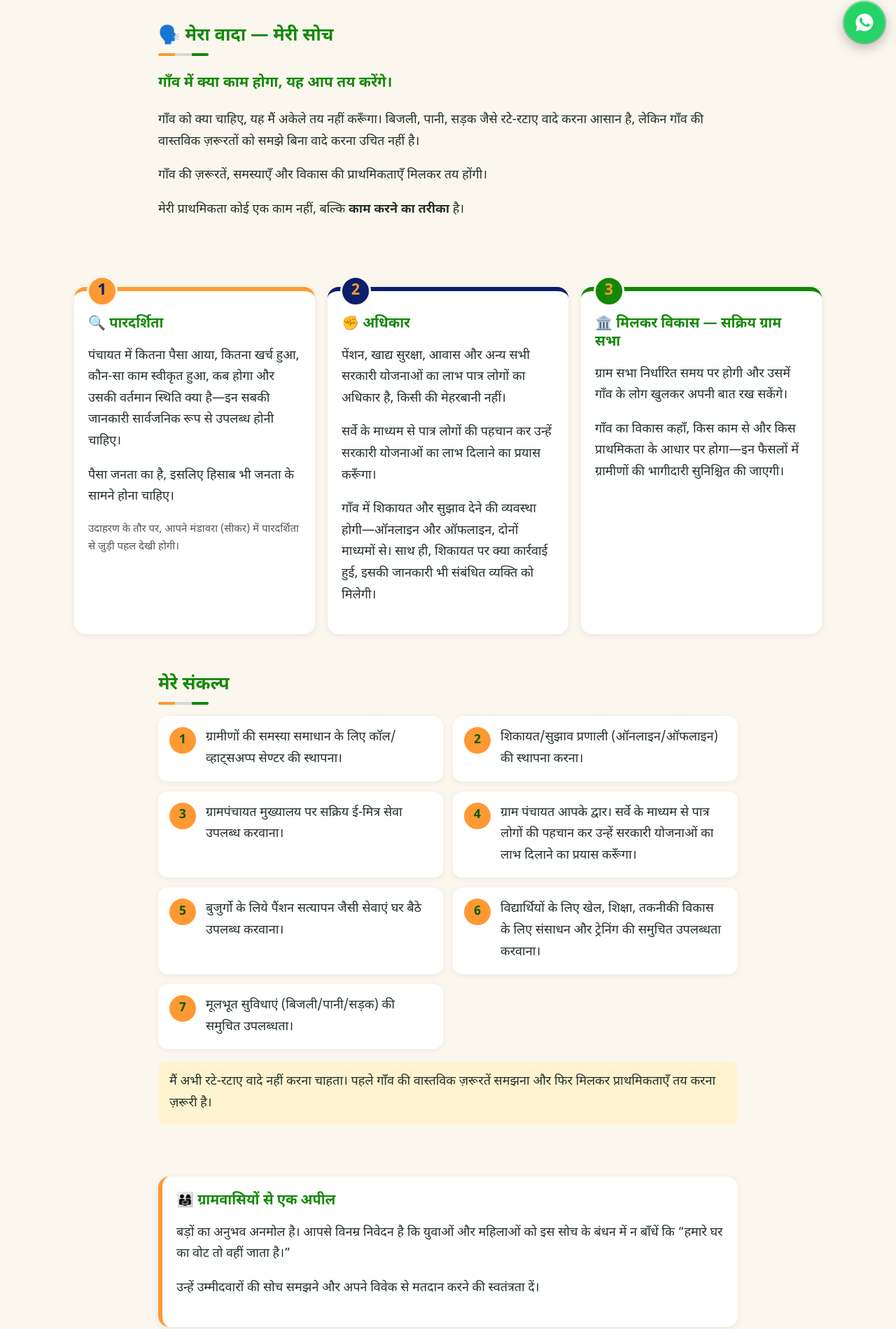
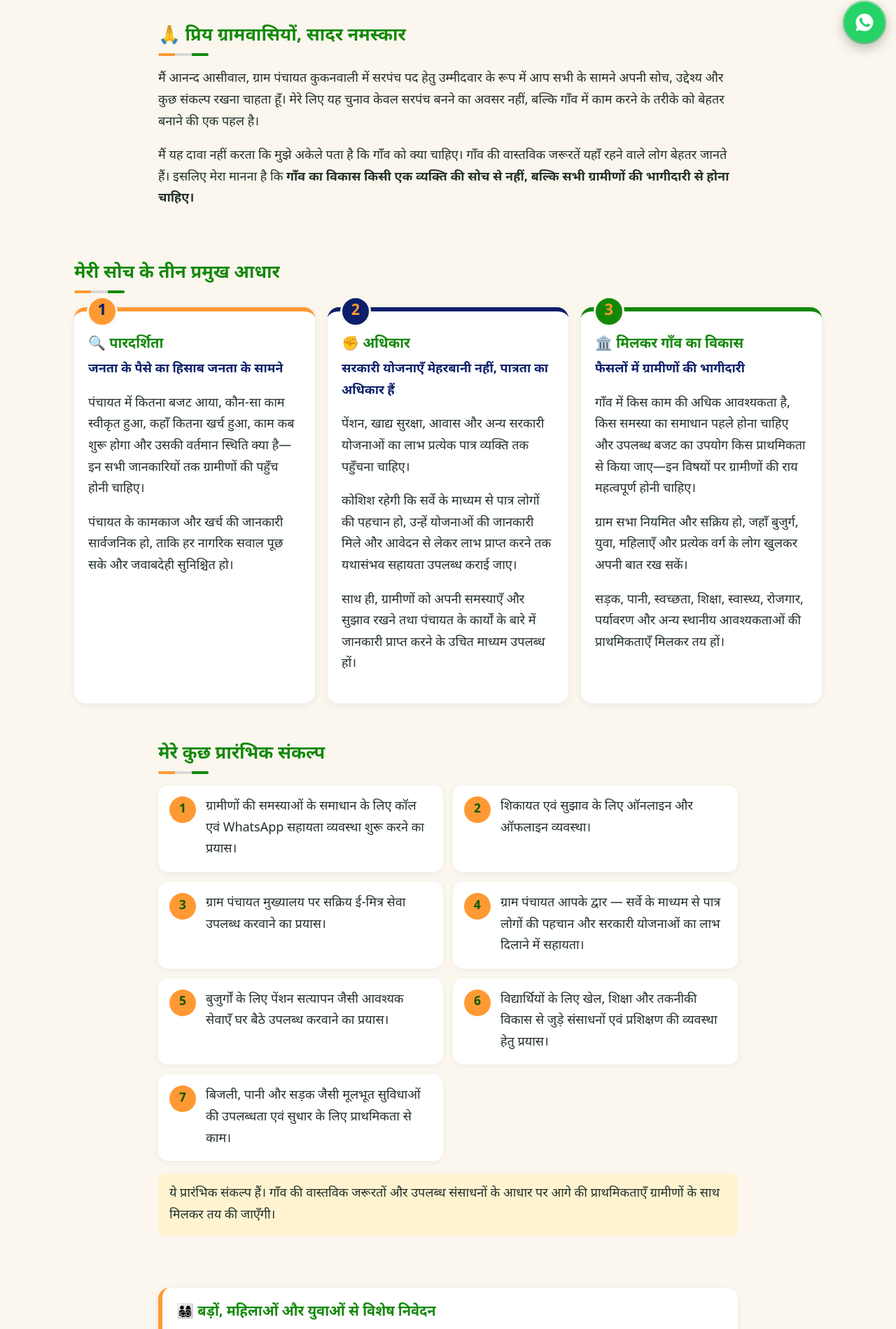
Before and after one commit to anandasiwal/kukanwali-site, a plain HTML site: page index.html in a window 1280 px wide. Shown: the part 723-2622 px from the top of the page at 70% size. Drawn offline with Linux system fonts and the light colour scheme.

Commit message:
Rewrite page content from the candidate letter
Co-Authored-By: Claude Sonnet 5.5 <noreply@anthropic.com>

```diff
--- a/index.html
+++ b/index.html
@@ -4,7 +4,7 @@
   <meta charset="UTF-8">
   <meta name="viewport" content="width=device-width, initial-scale=1">
   <title>आनन्द आसीवाल | सरपंच पद हेतु उम्मीदवार, कुकनवाली</title>
-  <meta name="description" content="गाँव में क्या काम होगा, यह आप तय करेंगे। पारदर्शिता, अधिकार और मिलकर विकास। ग्राम पंचायत कुकनवाली।">
+  <meta name="description" content="गाँव का विकास किसी एक व्यक्ति की सोच से नहीं, सभी ग्रामीणों की भागीदारी से। पारदर्शिता, अधिकार और मिलकर गाँव का विकास। ग्राम पंचायत कुकनवाली।">
   <meta property="og:type" content="website">
   <meta property="og:title" content="आनन्द आसीवाल | सरपंच पद हेतु उम्मीदवार, कुकनवाली">
   <meta property="og:description" content="पारदर्शिता | अधिकार | मिलकर विकास">
@@ -57,70 +57,77 @@
 
 <main>
   <section class="wrap reveal">
-    <h2>🗣️ मेरा वादा — मेरी सोच</h2>
-    <p class="lead">गाँव में क्या काम होगा, यह आप तय करेंगे।</p>
-    <p>गाँव को क्या चाहिए, यह मैं अकेले तय नहीं करूँगा। बिजली, पानी, सड़क जैसे रटे-रटाए वादे करना आसान है, लेकिन गाँव की वास्तविक ज़रूरतों को समझे बिना वादे करना उचित नहीं है।</p>
-    <p>गाँव की ज़रूरतें, समस्याएँ और विकास की प्राथमिकताएँ मिलकर तय होंगी।</p>
-    <p>मेरी प्राथमिकता कोई एक काम नहीं, बल्कि <strong>काम करने का तरीका</strong> है।</p>
+    <h2>🙏 प्रिय ग्रामवासियों, सादर नमस्कार</h2>
+    <p>मैं आनन्द आसीवाल, ग्राम पंचायत कुकनवाली में सरपंच पद हेतु उम्मीदवार के रूप में आप सभी के सामने अपनी सोच, उद्देश्य और कुछ संकल्प रखना चाहता हूँ। मेरे लिए यह चुनाव केवल सरपंच बनने का अवसर नहीं, बल्कि गाँव में काम करने के तरीके को बेहतर बनाने की एक पहल है।</p>
+    <p>मैं यह दावा नहीं करता कि मुझे अकेले पता है कि गाँव को क्या चाहिए। गाँव की वास्तविक जरूरतें यहाँ रहने वाले लोग बेहतर जानते हैं। इसलिए मेरा मानना है कि <strong>गाँव का विकास किसी एक व्यक्ति की सोच से नहीं, बल्कि सभी ग्रामीणों की भागीदारी से होना चाहिए।</strong></p>
   </section>
 
   <section class="wrap">
+    <h2 class="reveal">मेरी सोच के तीन प्रमुख आधार</h2>
     <div class="cards">
       <article class="card reveal" style="--d:0ms">
         <span class="num">1</span>
         <h3>🔍 पारदर्शिता</h3>
-        <p>पंचायत में कितना पैसा आया, कितना खर्च हुआ, कौन-सा काम स्वीकृत हुआ, कब होगा और उसकी वर्तमान स्थिति क्या है—इन सबकी जानकारी सार्वजनिक रूप से उपलब्ध होनी चाहिए।</p>
-        <p>पैसा जनता का है, इसलिए हिसाब भी जनता के सामने होना चाहिए।</p>
-        <p class="small">उदाहरण के तौर पर, आपने मंडावरा (सीकर) में पारदर्शिता से जुड़ी पहल देखी होगी।</p>
+        <p class="lead2">जनता के पैसे का हिसाब जनता के सामने</p>
+        <p>पंचायत में कितना बजट आया, कौन-सा काम स्वीकृत हुआ, कहाँ कितना खर्च हुआ, काम कब शुरू होगा और उसकी वर्तमान स्थिति क्या है—इन सभी जानकारियों तक ग्रामीणों की पहुँच होनी चाहिए।</p>
+        <p>पंचायत के कामकाज और खर्च की जानकारी सार्वजनिक हो, ताकि हर नागरिक सवाल पूछ सके और जवाबदेही सुनिश्चित हो।</p>
       </article>
       <article class="card reveal" style="--d:120ms">
         <span class="num">2</span>
         <h3>✊ अधिकार</h3>
-        <p>पेंशन, खाद्य सुरक्षा, आवास और अन्य सभी सरकारी योजनाओं का लाभ पात्र लोगों का अधिकार है, किसी की मेहरबानी नहीं।</p>
-        <p>सर्वे के माध्यम से पात्र लोगों की पहचान कर उन्हें सरकारी योजनाओं का लाभ दिलाने का प्रयास करूँगा।</p>
-        <p>गाँव में शिकायत और सुझाव देने की व्यवस्था होगी—ऑनलाइन और ऑफलाइन, दोनों माध्यमों से। साथ ही, शिकायत पर क्या कार्रवाई हुई, इसकी जानकारी भी संबंधित व्यक्ति को मिलेगी।</p>
+        <p class="lead2">सरकारी योजनाएँ मेहरबानी नहीं, पात्रता का अधिकार हैं</p>
+        <p>पेंशन, खाद्य सुरक्षा, आवास और अन्य सरकारी योजनाओं का लाभ प्रत्येक पात्र व्यक्ति तक पहुँचना चाहिए।</p>
+        <p>कोशिश रहेगी कि सर्वे के माध्यम से पात्र लोगों की पहचान हो, उन्हें योजनाओं की जानकारी मिले और आवेदन से लेकर लाभ प्राप्त करने तक यथासंभव सहायता उपलब्ध कराई जाए।</p>
+        <p>साथ ही, ग्रामीणों को अपनी समस्याएँ और सुझाव रखने तथा पंचायत के कार्यों के बारे में जानकारी प्राप्त करने के उचित माध्यम उपलब्ध हों।</p>
       </article>
       <article class="card reveal" style="--d:240ms">
         <span class="num">3</span>
-        <h3>🏛️ मिलकर विकास — सक्रिय ग्राम सभा</h3>
-        <p>ग्राम सभा निर्धारित समय पर होगी और उसमें गाँव के लोग खुलकर अपनी बात रख सकेंगे।</p>
-        <p>गाँव का विकास कहाँ, किस काम से और किस प्राथमिकता के आधार पर होगा—इन फैसलों में ग्रामीणों की भागीदारी सुनिश्चित की जाएगी।</p>
+        <h3>🏛️ मिलकर गाँव का विकास</h3>
+        <p class="lead2">फैसलों में ग्रामीणों की भागीदारी</p>
+        <p>गाँव में किस काम की अधिक आवश्यकता है, किस समस्या का समाधान पहले होना चाहिए और उपलब्ध बजट का उपयोग किस प्राथमिकता से किया जाए—इन विषयों पर ग्रामीणों की राय महत्वपूर्ण होनी चाहिए।</p>
+        <p>ग्राम सभा नियमित और सक्रिय हो, जहाँ बुजुर्ग, युवा, महिलाएँ और प्रत्येक वर्ग के लोग खुलकर अपनी बात रख सकें।</p>
+        <p>सड़क, पानी, स्वच्छता, शिक्षा, स्वास्थ्य, रोजगार, पर्यावरण और अन्य स्थानीय आवश्यकताओं की प्राथमिकताएँ मिलकर तय हों।</p>
       </article>
     </div>
   </section>
 
   <section class="wrap">
-    <h2 class="reveal">मेरे संकल्प</h2>
+    <h2 class="reveal">मेरे कुछ प्रारंभिक संकल्प</h2>
     <div class="pledges">
-      <div class="pledge reveal" style="--d:0ms"><span class="pn">1</span><p>ग्रामीणों की समस्या समाधान के लिए कॉल/व्हाट्सअप्प सेण्टर की स्थापना।</p></div>
-      <div class="pledge reveal" style="--d:80ms"><span class="pn">2</span><p>शिकायत/सुझाव प्रणाली (ऑनलाइन/ऑफलाइन) की स्थापना करना।</p></div>
-      <div class="pledge reveal" style="--d:160ms"><span class="pn">3</span><p>ग्रामपंचायत मुख्यालय पर सक्रिय ई-मित्र सेवा उपलब्ध करवाना।</p></div>
-      <div class="pledge reveal" style="--d:240ms"><span class="pn">4</span><p>ग्राम पंचायत आपके द्वार। सर्वे के माध्यम से पात्र लोगों की पहचान कर उन्हें सरकारी योजनाओं का लाभ दिलाने का प्रयास करूँगा।</p></div>
-      <div class="pledge reveal" style="--d:240ms"><span class="pn">5</span><p>बुजुर्गो के लिये पैंशन सत्यापन जैसी सेवाएं घर बैठे उपलब्ध करवाना।</p></div>
-      <div class="pledge reveal" style="--d:320ms"><span class="pn">6</span><p>विद्यार्थियों के लिए खेल, शिक्षा, तकनीकी विकास के लिए संसाधन और ट्रेनिंग की समुचित उपलब्धता करवाना।</p></div>
-      <div class="pledge reveal" style="--d:400ms"><span class="pn">7</span><p>मूलभूत सुविधाएं (बिजली/पानी/सड़क) की समुचित उपलब्धता।</p></div>
+      <div class="pledge reveal" style="--d:0ms"><span class="pn">1</span><p>ग्रामीणों की समस्याओं के समाधान के लिए कॉल एवं WhatsApp सहायता व्यवस्था शुरू करने का प्रयास।</p></div>
+      <div class="pledge reveal" style="--d:80ms"><span class="pn">2</span><p>शिकायत एवं सुझाव के लिए ऑनलाइन और ऑफलाइन व्यवस्था।</p></div>
+      <div class="pledge reveal" style="--d:160ms"><span class="pn">3</span><p>ग्राम पंचायत मुख्यालय पर सक्रिय ई-मित्र सेवा उपलब्ध करवाने का प्रयास।</p></div>
+      <div class="pledge reveal" style="--d:240ms"><span class="pn">4</span><p>ग्राम पंचायत आपके द्वार — सर्वे के माध्यम से पात्र लोगों की पहचान और सरकारी योजनाओं का लाभ दिलाने में सहायता।</p></div>
+      <div class="pledge reveal" style="--d:320ms"><span class="pn">5</span><p>बुजुर्गों के लिए पेंशन सत्यापन जैसी आवश्यक सेवाएँ घर बैठे उपलब्ध करवाने का प्रयास।</p></div>
+      <div class="pledge reveal" style="--d:400ms"><span class="pn">6</span><p>विद्यार्थियों के लिए खेल, शिक्षा और तकनीकी विकास से जुड़े संसाधनों एवं प्रशिक्षण की व्यवस्था हेतु प्रयास।</p></div>
+      <div class="pledge reveal" style="--d:480ms"><span class="pn">7</span><p>बिजली, पानी और सड़क जैसी मूलभूत सुविधाओं की उपलब्धता एवं सुधार के लिए प्राथमिकता से काम।</p></div>
     </div>
-    <p class="note reveal">मैं अभी रटे-रटाए वादे नहीं करना चाहता। पहले गाँव की वास्तविक ज़रूरतें समझना और फिर मिलकर प्राथमिकताएँ तय करना ज़रूरी है।</p>
+    <p class="note reveal">ये प्रारंभिक संकल्प हैं। गाँव की वास्तविक जरूरतों और उपलब्ध संसाधनों के आधार पर आगे की प्राथमिकताएँ ग्रामीणों के साथ मिलकर तय की जाएँगी।</p>
   </section>
 
   <section class="wrap">
     <div class="appeal reveal">
-      <h3>👨‍👩‍👧 ग्रामवासियों से एक अपील</h3>
-      <p>बड़ों का अनुभव अनमोल है। आपसे विनम्र निवेदन है कि युवाओं और महिलाओं को इस सोच के बंधन में न बाँधें कि “हमारे घर का वोट तो वहीं जाता है।”</p>
-      <p>उन्हें उम्मीदवारों की सोच समझने और अपने विवेक से मतदान करने की स्वतंत्रता दें।</p>
-    </div>
-    <div class="appeal reveal">
-      <h3>👨‍🎓 Gen Z और युवाओं से अपील</h3>
-      <p>दिल्ली हो या देश का कोई कोना, Gen Z ने दिखाया है कि युवाओं की आवाज़ बदलाव की ताकत बन सकती है।</p>
+      <h3>👨‍👩‍👧‍👦 बड़ों, महिलाओं और युवाओं से विशेष निवेदन</h3>
+      <p>परिवार के बड़ों से निवेदन है कि युवाओं और महिलाओं को अपनी पसंद से निर्णय लेने की स्वतंत्रता दें। यह सोचकर उनके मतदान के अधिकार को सीमित न करें कि हमारे घर का वोट हमेशा एक ही जगह जाएगा।</p>
+      <p>युवाओं से कहना चाहता हूँ कि गाँव का भविष्य केवल चर्चा करने से नहीं, बल्कि जिम्मेदारी लेने और भागीदारी निभाने से बदलेगा।</p>
       <p><strong>युवा जागेगा, तभी गाँव आगे बढ़ेगा।</strong></p>
     </div>
-    <p class="lead center reveal">आपका वोट केवल पाँच साल नहीं, बल्कि गाँव का भविष्य तय करता है।</p>
-    <p class="center reveal">उम्मीदवारों की सोच, प्राथमिकताओं और उपलब्ध जानकारी को समझिए। और फिर अपने विवेक से निर्णय लीजिए।</p>
+    <p class="lead center reveal">आपका एक वोट केवल पाँच साल के लिए प्रतिनिधि नहीं चुनता, बल्कि गाँव की दिशा और भविष्य तय करने में भूमिका निभाता है।</p>
   </section>
 
   <section class="wrap reveal">
-    <h2>🤝 आइए, मिलकर गाँव के विकास में भागीदार बनें</h2>
-    <p>यदि मेरी सोच आपको उचित लगती है, तो जुड़िए। गाँव की ज़रूरतों को समझने, समस्याओं को सामने लाने और विकास के फैसलों में भाग लेने के लिए मिलकर काम करें।</p>
+    <h2>🤝 अंत में मेरी आप सभी से अपील</h2>
+    <p>मैं न बड़े-बड़े दावे करना चाहता हूँ और न ऐसे वादे करना चाहता हूँ जिनकी वास्तविकता से गाँव का कोई संबंध न हो।</p>
+    <p>मेरी कोशिश एक ऐसी पंचायत व्यवस्था बनाने की होगी, जहाँ:</p>
+    <ul class="checks">
+      <li>जनता को जानकारी मिले।</li>
+      <li>लोगों को अपने अधिकारों का लाभ मिले।</li>
+      <li>पंचायत जवाबदेह हो।</li>
+      <li>ग्राम सभा सक्रिय हो।</li>
+      <li>गाँव के फैसलों में ग्रामीणों की भागीदारी हो।</li>
+    </ul>
+    <p>यदि आपको मेरी यह सोच उचित लगती है, तो मेरा साथ दीजिए। मुझे केवल आपका वोट नहीं, बल्कि गाँव के विकास में आपकी भागीदारी भी चाहिए।</p>
+    <p>अपने सुझाव दीजिए, सवाल पूछिए और इस पहल से जुड़िए। <strong>आपका विश्वास और सहयोग ही मेरी सबसे बड़ी ताकत होगा।</strong></p>
     <div class="btns">
       <a class="btn btn-wa pulse" data-link="group" href="#">WhatsApp ग्रुप से जुड़ें</a>
       <a class="btn btn-ghost-dark" data-link="dm" href="#">सीधे संदेश भेजें</a>
--- a/style.css
+++ b/style.css
@@ -149,6 +149,14 @@ footer .photo { border-color: var(--mustard); }
 .card:nth-child(2) .num { background: var(--navy); }
 .card:nth-child(1) .num { background: var(--mustard); color: var(--navy); }
 
+.lead2 { font-weight: 700; color: var(--navy); margin: -4px 0 10px; }
+.checks { list-style: none; padding: 0; margin: 12px 0 18px; display: grid; gap: 8px; }
+.checks li { position: relative; padding-left: 32px; font-weight: 600; }
+.checks li::before {
+  content: "✔"; position: absolute; left: 0; top: 2px; width: 22px; height: 22px; line-height: 22px;
+  text-align: center; border-radius: 50%; background: var(--green); color: #fff; font-size: .8rem;
+}
+
 /* tricolour underline under section headings */
 main h2::after {
   content: ""; display: block; width: 72px; height: 4px; margin-top: 8px; border-radius: 2px;
```
